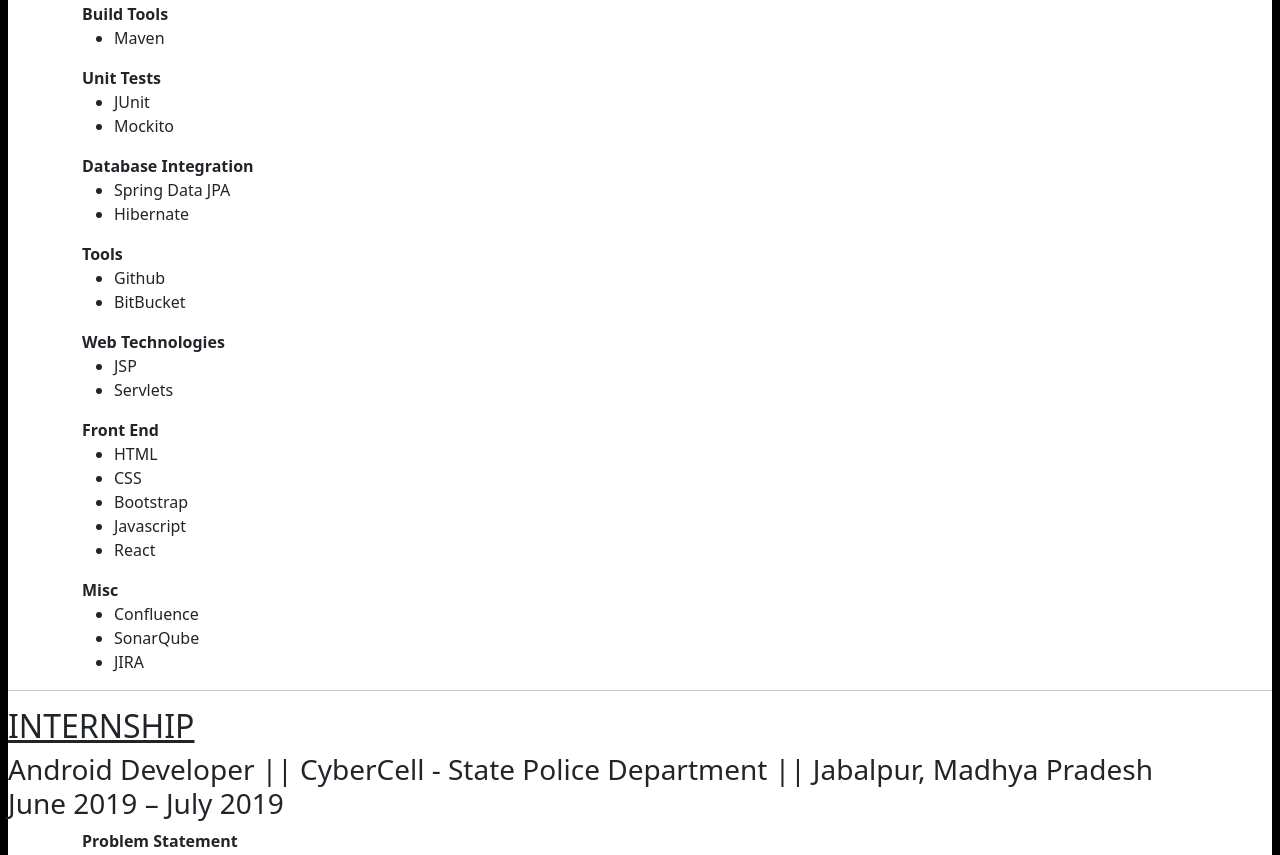
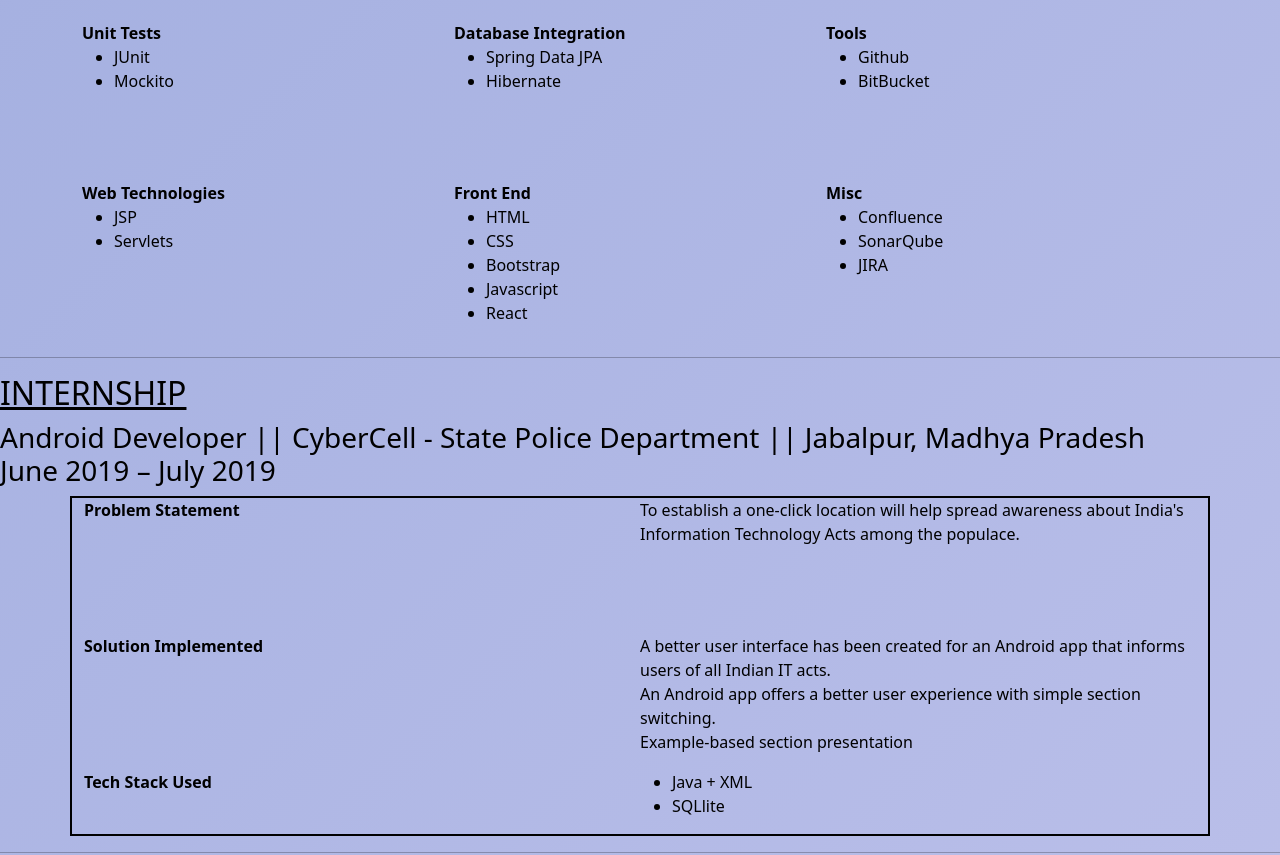
Before and after one commit to imssr104/resume, a plain HTML site: page index.html in a window 1280 px wide. Shown: the part 1161-2016 px from the top of the page. Drawn offline with nearby package versions, Linux system fonts and the light colour scheme.

Commit message:
Update index.css

```diff
--- a/styles/index.css
+++ b/styles/index.css
@@ -1,18 +1,46 @@
-body{
-    /* background: #ACDBD8;
-    background: linear-gradient(90deg, #ACDBD8, #F8F8F8); */
-    background-color: rgb(222 234 246);
-    border: 8px solid black;
+body {
+	/* background: linear-gradient(-45deg, #ee7752, #e73c7e, #23a6d5, #23d5ab); */
+    background: linear-gradient(-45deg, #F4EEFF, #DCD6F7, #A6B1E1, #424874);
+	background-size: 400% 400%;
+	animation: gradient 5s ease infinite;
+	/* height: 100vh; */
+    font-family: 'Calibri Light';
 }
 
+@keyframes gradient {
+	0% {
+		background-position: 0% 50%;
+        color: black;
+	}
+	50% {
+		background-position: 100% 50%;
+        color:darkblue;
+	}
+	100% {
+		background-position: 0% 50%;
+	}
+}
+
+
 .name-heading{
-    font-family: 'Calibri Light';
     text-align: center;
     font-size: 48px;
 }
 
 .name-sub-heading{
-    font-family: 'Calibri Light';
     text-align: center;
     font-size: 36px;
 }
+
+.skills .container{
+    display: grid;
+    grid-template-columns: 1fr 1fr 1fr;
+    grid-template-rows: 1fr 1fr 1fr;
+}
+
+.internship .container{
+    display: grid;
+    grid-template-columns: 1fr 1fr;
+    grid-template-rows: 1fr 1fr;
+    border: 2px solid black;
+}
```
